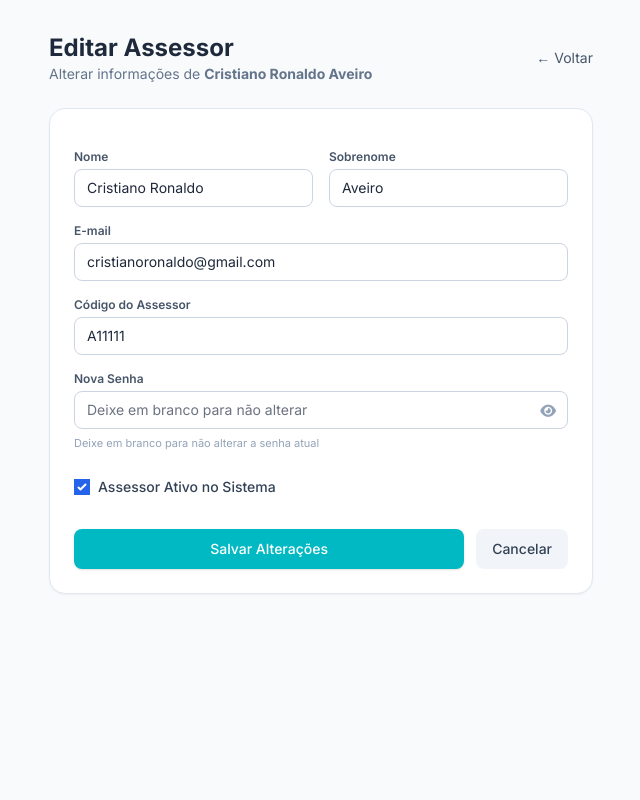
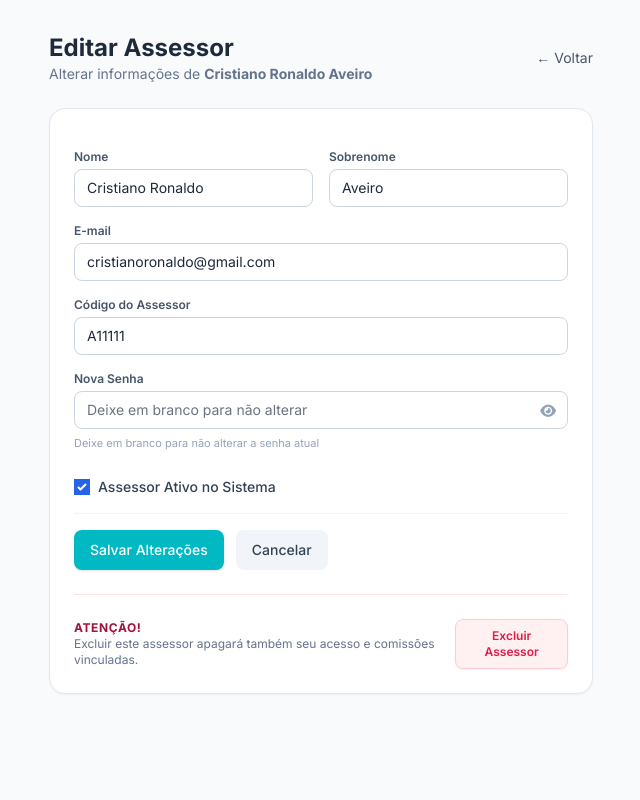
Before and after one commit to andreoni10/finatlas_tcc, a Django app: page /financeiro/assessores/1/editar/ in a window 1280 px wide. Shown: the whole page, without its empty margins (319-959 px from the left). Run offline with Django 5.2, Linux system fonts and the light colour scheme; a user stored in the database is signed in; data comes from the database, SQL or seed files in the repository; both versions use the stored data as it was after the commit; some libraries are stand-ins or nearby versions.

Commit message:
Adição de funcionalidade "Excluir Assessor".

```diff
--- a/finatlas/apps/accounts/templates/accounts/editar_assessor.html
+++ b/finatlas/apps/accounts/templates/accounts/editar_assessor.html
@@ -61,14 +61,36 @@
           <label class="text-sm text-slate-700 font-medium">Assessor Ativo no Sistema</label>
         </div>
 
-        <div class="pt-4 flex items-center space-x-3">
-          <button type="submit" class="flex-1 py-2.5 px-4 bg-teal hover:bg-teal-dark text-white font-medium text-sm rounded-lg shadow transition">
-            Salvar Alterações
+                <!-- Botões de Ação do Formulário de Edição -->
+        <div class="pt-4 flex items-center justify-between border-t border-slate-100">
+          <div class="flex items-center space-x-3">
+            <button type="submit" class="py-2.5 px-4 bg-teal hover:bg-teal-dark text-white font-medium text-sm rounded-lg shadow transition">
+              Salvar Alterações
+            </button>
+            <a href="{% url 'accounts:listar_assessores' %}" class="py-2.5 px-4 bg-slate-100 hover:bg-slate-200 text-slate-700 text-sm font-medium rounded-lg transition">
+              Cancelar
+            </a>
+          </div>
+        </div>
+      </form>
+
+      <!-- Zona de Exclusão (Fora do form principal) -->
+      <div class="mt-6 pt-6 border-t border-rose-100 flex items-center justify-between">
+        <div>
+          <h4 class="text-xs font-bold text-rose-800 uppercase tracking-wider">Atenção!</h4>
+          <p class="text-xs text-slate-500">Excluir este assessor apagará também seu acesso e comissões vinculadas.</p>
+        </div>
+
+        <form method="POST" action="{% url 'accounts:excluir_assessor' assessor.pk %}" onsubmit="return confirm('ATENÇÃO:\n\nTem certeza absoluta que deseja excluir o assessor {{ assessor.user.get_full_name|default:assessor.user.username }}?\n\nESTA AÇÃO É IRREVERSÍVEL!');">
+          {% csrf_token %}
+          <button type="submit" class="py-2 px-3.5 bg-rose-50 hover:bg-rose-600 text-rose-600 hover:text-white border border-rose-200 text-xs font-semibold rounded-lg transition shadow-sm">
+            Excluir Assessor
           </button>
-          <a href="{% url 'accounts:listar_assessores' %}" class="py-2.5 px-4 bg-slate-100 hover:bg-slate-200 text-slate-700 text-sm font-medium rounded-lg transition">
-            Cancelar
-          </a>
-        </div>
+        </form>
+      </div>
+
+    </div>
+
       </form>
     </div>
 
--- a/finatlas/apps/accounts/urls.py
+++ b/finatlas/apps/accounts/urls.py
@@ -8,4 +8,5 @@ urlpatterns = [
     path("logout/", views.logout_view, name="logout"),
     path("financeiro/assessores/", views.listar_assessores, name="listar_assessores"),
     path("financeiro/assessores/<int:pk>/editar/", views.editar_assessor, name="editar_assessor"),
+    path("financeiro/assessores/<int:pk>/excluir/", views.excluir_assessor, name="excluir_assessor"),
 ]
--- a/finatlas/apps/accounts/views.py
+++ b/finatlas/apps/accounts/views.py
@@ -73,3 +73,18 @@ def editar_assessor(request, pk):
     context = {"form": form, "assessor": assessor}
 
     return render(request, "accounts/editar_assessor.html", context)
+
+
+@cargo_requerido('financeiro')
+@login_required
+def excluir_assessor(request, pk):
+    assessor = get_object_or_404(Assessor.objects.select_related("user"), pk=pk)
+    if request.method == "POST":
+        user = assessor.user
+        nome = user.get_full_name() or user.username
+
+        # Ao deletar o CustomUser, o Assessor (e em cascata suas comissões) é deletado
+        user.delete()
+        messages.success(request, f"Assessor {nome} foi excluído com sucesso!")
+        return redirect("accounts:listar_assessores")
+    return redirect("accounts:editar_assessor", pk=pk)
```
Also changed, not shown: finatlas/db.sqlite3.
